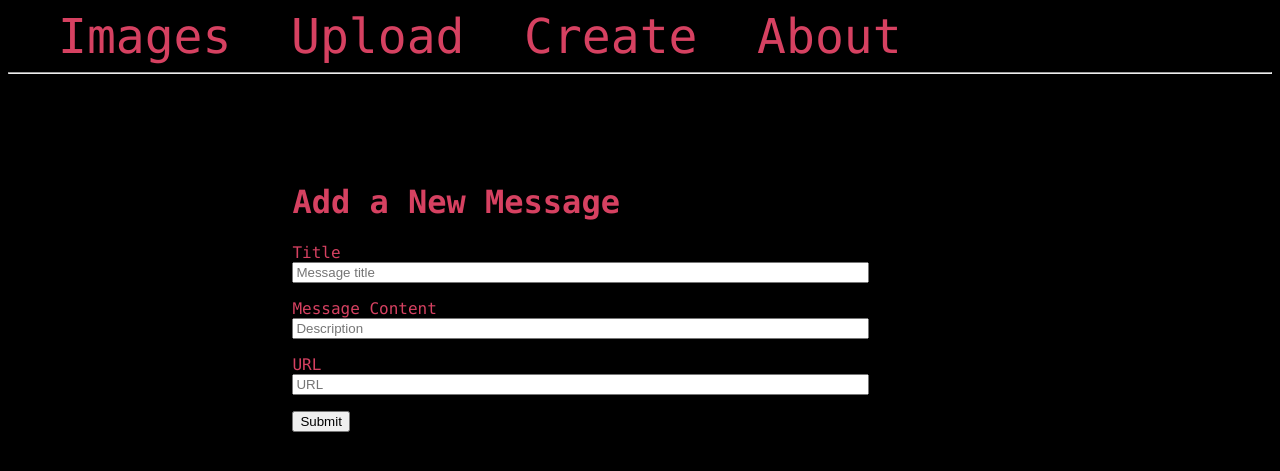
After one commit to ferbcn/Flask-DallE, a Flask app: page /create/ in a window 1280 px wide. The commit adds this page. Shown: the top 471 px of the page. Run offline with Flask 2, Linux system fonts and the light colour scheme.

Commit message:
adding create

```diff
--- a/app.py
+++ b/app.py
@@ -82,6 +82,21 @@ def delete():
     return redirect(url_for('index'))
 
 
+@app.route('/create/', methods=('GET', 'POST'))
+def create():
+    if request.method == 'POST':
+        title = request.form['title']
+        content = request.form['content']
+        print(title, content)
+
+        if not title:
+            flash('Title is required!')
+        elif not content:
+            flash('Content is required!')
+        else:
+            return redirect(url_for('index'))
+
+    return render_template('create.html')
 
 
 if __name__ == '__main__':
--- a/templates/base.html
+++ b/templates/base.html
@@ -10,6 +10,7 @@
     <nav>
         <a href="{{ url_for('index') }}">Images</a>
         <a href="{{ url_for('upload') }}">Upload</a>
+        <a href="{{ url_for('create') }}">Create</a>
         <a href="#">About</a>
     </nav>
     <hr>
--- /dev/null
+++ b/templates/create.html
@@ -0,0 +1,35 @@
+{% extends 'base.html' %}
+{% block content %}
+
+<div class="container">
+  <div id="form_parent">
+    <div id="form_child">
+        <h1>{% block title %} Add a New Message {% endblock %}</h1>
+        <form method="post">
+            <label for="title">Title</label>
+            <br>
+            <input id="form_field" type="text" name="title"
+                   placeholder="Message title"
+                   value="{{ request.form['title'] }}"></input>
+            <br>
+
+            <label for="content">Message Content</label>
+            <br>
+            <input id="form_field" type="text" name="content"
+                   placeholder="Description"
+                   value="{{ request.form['content'] }}"></input>
+            <br>
+
+            <label for="url">URL</label>
+            <br>
+            <input id="form_field" type="text" name="url"
+                   placeholder="URL"
+                   value="{{ request.form['url'] }}"></input>
+            <br>
+            <button type="submit">Submit</button>
+        </form>
+    </div>
+  </div>
+</div>
+
+{% endblock %}
```
